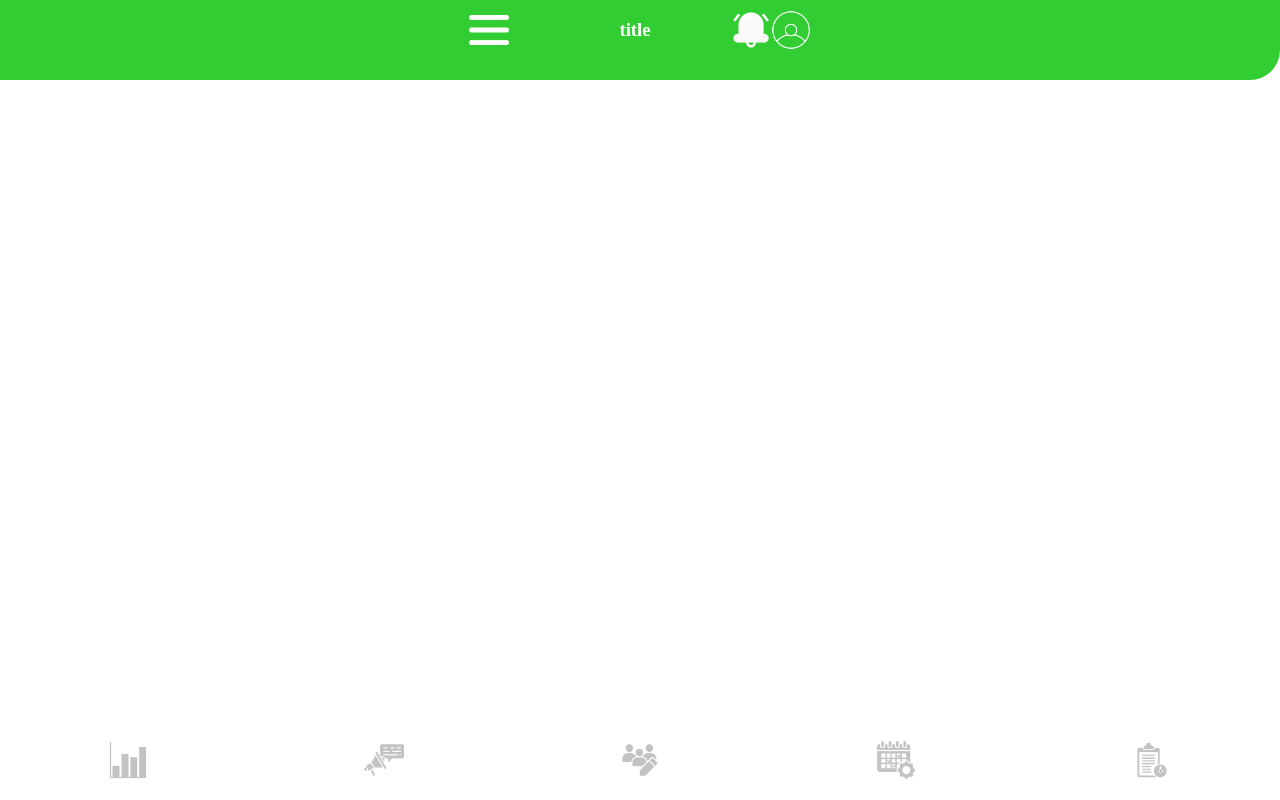
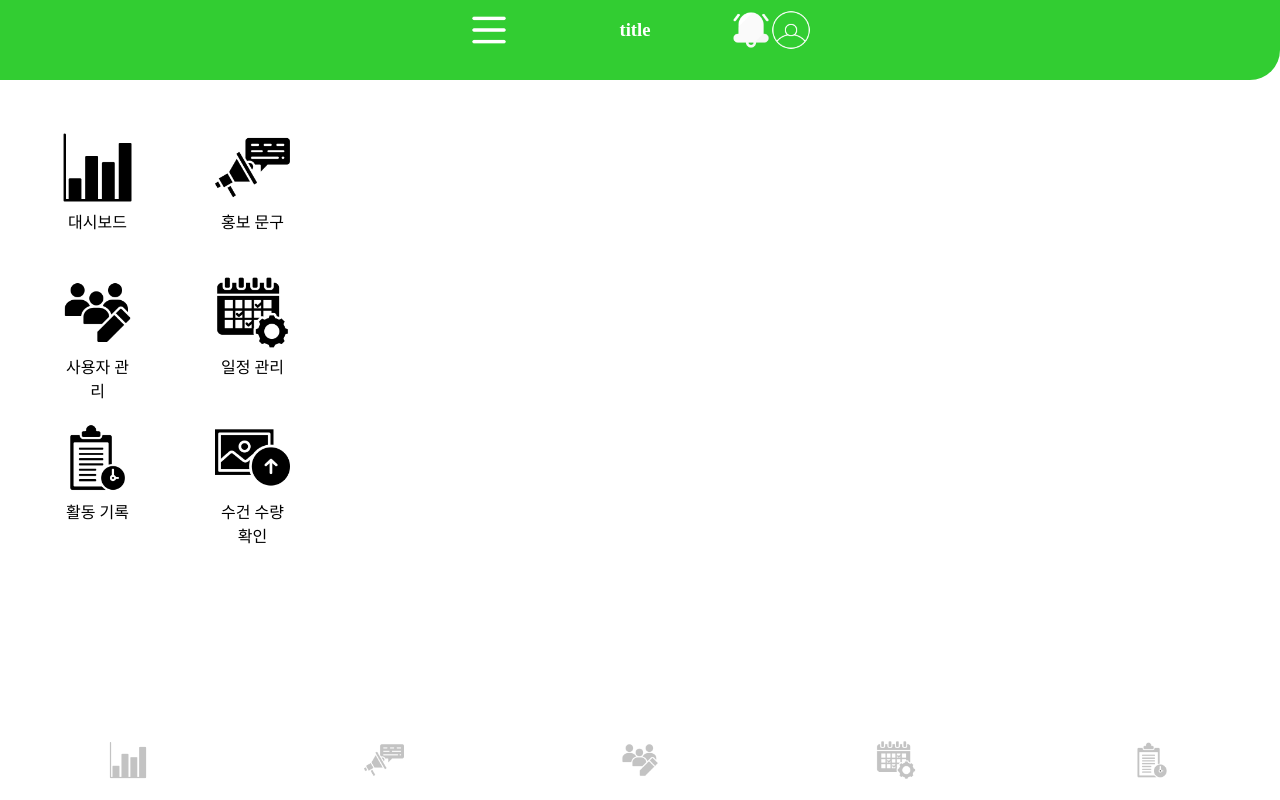
Before and after one commit to 2023-SMHRD-IS-CLOUD-1/Kingsman, a React (Create React App) app: page /AdminHome in a window 1280 px wide. Built offline with nearby package versions, Linux system fonts and the light colour scheme; a web font is replaced by a local one.

Commit message:
세 번째

```diff
--- a/src/App.css
+++ b/src/App.css
@@ -162,6 +162,70 @@
 
 
 /**************************************/
+.AdminHome {
+  top: 60px;
+  position: absolute;
+
+}
+
+.AdminHome img, .AdminHome>div div {
+  height: 75px;
+  width : 75px;
+  text-align: center;
+}
+.AdminHome>div div:nth-child(2){
+  margin-left: 80px;
+}
+
+.AdminHome>div {
+  justify-content: center;
+  align-items: center;
+  margin-left: 60px;
+  margin-top: 70px;
+  display: flex;
+  flex-wrap: wrap;
+}
+
+.AdminHome p {
+  margin: 0;
+}
+
+/* .AdminHome div:nth-child(5),
+.AdminHome div:nth-child(6){
+  margin-top: 10px;
+} */
+
+/* .homeTitle {
+  position :absolute;
+  top: 210px;
+  left: 60px;
+}
+.homeTitle div {
+  display: flex;
+}
+
+.homeTitle div *:nth-child(2) {
+  margin-left: 100px;
+}
+
+
+.homeTitle div:not(:first-child){
+  margin-top: 100px;
+
+}
+.homeTitle div:nth-child(2){
+  margin-left: -20px;
+
+}
+.homeTitle div:nth-child(3){
+  margin-left: -10px;
+}
+
+.homeTitle div:nth-child(3) >:last-child{
+  margin-left: 80px;
+} */
+
+/**************************************/
 .chartTable{
   top: 200px;
   left: 40px;
--- a/src/components/AdminFooter.jsx
+++ b/src/components/AdminFooter.jsx
@@ -5,13 +5,13 @@ import promotionIcon from '../image/promotion.png'
 import editIcon from '../image/edit.png'
 import scheduleIcon from '../image/schedule.png'
 import logIcon from '../image/log.png'
+// import uploadIcon from '../image/upload.png'
 import graphGrayIcon from '../image/graphGray.png'
 import promotionGrayIcon from '../image/promotionGray.png'
 import editGrayIcon from '../image/editGray.png'
 import scheduleGrayIcon from '../image/scheduleGray.png'
 import logGrayIcon from '../image/logGray.png'
 
-// import uploadIcon from '../image/upload.png'
 import { useLocation, useNavigate } from 'react-router-dom'
 
 const AdminFooter = () => {
--- a/src/components/AdminHome.jsx
+++ b/src/components/AdminHome.jsx
@@ -1,16 +1,69 @@
 import React from 'react'
 import AdminFooter from './AdminFooter'
 import AdminHeader from './AdminHeader'
-
+import { useNavigate } from 'react-router-dom';
+import graphIcon from '../image/graph.png'
+import promotionIcon from '../image/promotion.png'
+import editIcon from '../image/edit.png'
+import scheduleIcon from '../image/schedule.png'
+import logIcon from '../image/log.png'
+import uploadIcon from '../image/upload.png'
 
 const AdminHome = () => {
-
+  const nav = useNavigate();
   return (
     <div>
         <AdminHeader></AdminHeader>
-        <div></div>
+        <div className='AdminHome'>
+          <div>
+            <div onClick={()=>{nav('/Dashboard')}}>
+              <img src= {graphIcon}></img>
+              <p>대시보드</p>
+            </div>
+            <div onClick={()=>{nav('/PromotionalText')}}>
+              <img src= {promotionIcon}></img>
+              <p>홍보 문구</p>
+            </div>
+          </div>
+          <div>
+            <div onClick={()=>{nav('/UserManagement')}}>
+              <img src= {editIcon}></img>
+              <p>사용자 관리</p>
+            </div>
+            <div onClick={()=>{nav('/ScheduleManagement')}}>
+              <img src= {scheduleIcon}></img>
+              <p>일정 관리</p>
+            </div>
+          </div>
+          <div>
+            <div onClick={()=>{nav('/AllActivitiLog')}}>
+              <img src= {logIcon}></img>
+              <p>활동 기록</p>
+            </div>
+            <div onClick={()=>{nav('/TowelCount')}}><img src= {uploadIcon}></img>
 
-        <AdminFooter></AdminFooter>
+              <p>수건 수량 확인</p>
+            </div>
+
+          </div>
+      </div>
+      {/* <div className='homeTitle'>
+        <div>
+          <p>대시보드</p>
+          <p>홍보 문구</p>
+        </div>
+        <div>
+          <p>사용자 관리</p>
+          <p>일정 관리</p>
+        </div>
+        <div>
+          <p>활동 기록</p>
+          <p>수건 수량 확인</p>
+        </div>
+
+      </div>   */}
+
+      <AdminFooter></AdminFooter>
     </div>
   )
 }
--- a/src/components/Dashboard/Dashboard.jsx
+++ b/src/components/Dashboard/Dashboard.jsx
@@ -12,15 +12,15 @@ const Dashboard = (/*{list}*/) => {
     const [timeLine, setTimeLine] = useState("Week");
 
     // 시간 데이터 혹시 몰라서
-//     const [currentDate, setCurrentDate] = useState(new Date());
+    const [currentDate, setCurrentDate] = useState(new Date());
 
-//   useEffect(() => {
-//     const intervalId = setInterval(() => {
-//         setCurrentDate(new Date());
-//     }, 1000);
+  useEffect(() => {
+    const intervalId = setInterval(() => {
+        setCurrentDate(new Date());
+    }, 1000);
 
-//     return () => clearInterval(intervalId);
-//   }, []);
+    return () => clearInterval(intervalId);
+  }, []);
 
 
   return (
@@ -41,9 +41,9 @@ const Dashboard = (/*{list}*/) => {
             </div>
             <div className='chart'>
             {timeLine === "Week"?
-                <><h3>이번 주 입고량</h3><WeeklyLine className='chart' data={"?"} /></>:
+                <><h3>이번 주 입고량</h3><WeeklyLine className='chart' data={currentDate} /></>:
 
-                <><h3>이번 달 입고량</h3><MonthlyLine className='chart' data={"?"} /></>}
+                <><h3>이번 달 입고량</h3><MonthlyLine className='chart' data={currentDate} /></>}
 
             </div>
             <div className='chart'>
--- a/src/components/Dashboard/MonthlyLine.jsx
+++ b/src/components/Dashboard/MonthlyLine.jsx
@@ -1,39 +1,36 @@
-import React, { useEffect, useRef } from "react";
+import React, { useEffect, useRef, useState } from "react";
 import { Chart, registerables } from "chart.js";
 
 const MonthlyLine = ({data}) => {
   const chartRef = useRef(null);
   let chartInstance = null;
+  var backgroundColor =[];
+  var borderColor =[];
 
   useEffect(() => {
+    const year = data.getFullYear();
+    const month = data.getMonth() + 1; // 월은 0부터 시작하므로 1을 더합니다.
+    const lastDay = new Date(year, month, 0).getDate();
+    const newArray = Array.from({ length: lastDay}, (_, index) => index + 1);
     const ctx = chartRef.current.getContext("2d");
     const createChart = () => {
+
+      newArray.forEach(number => backgroundColor.push(`rgba(${50*number},${50*number},${50*number},0.2})`));
+
+      newArray.forEach(number => borderColor.push(`rgba(${50*number},${50*number},${50*number},1})`))
 
       Chart.register(...registerables);
       chartInstance = new Chart(ctx, {
         type: "line",
         data: {
-          labels: ["Red", "Blue", "Yellow", "Green", "Purple", "Orange"],
+          labels: newArray,
           datasets: [
             {
               label: "# of Votes",
-              data: [15, 20, 60, 10, 22, 30],
-              backgroundColor: [
-                "rgba(255, 99, 132, 0.2)",
-                "rgba(54, 162, 235, 0.2)",
-                "rgba(255, 206, 86, 0.2)",
-                "rgba(75, 192, 192, 0.2)",
-                "rgba(153, 102, 255, 0.2)",
-                "rgba(255, 159, 64, 0.2)",
-              ],
-              borderColor: [
-                "rgba(255, 99, 132, 1)",
-                "rgba(54, 162, 235, 1)",
-                "rgba(255, 206, 86, 1)",
-                "rgba(75, 192, 192, 1)",
-                "rgba(153, 102, 255, 1)",
-                "rgba(255, 159, 64, 1)",
-              ],
+              data: newArray,
+              backgroundColor: backgroundColor
+             ,
+              borderColor: borderColor,
               borderWidth: 1,
             },
           ],
--- a/src/components/Dashboard/WeeklyLine.jsx
+++ b/src/components/Dashboard/WeeklyLine.jsx
@@ -13,11 +13,11 @@ const WeeklyLine = ({data}) => {
       chartInstance = new Chart(ctx, {
         type: "line",
         data: {
-          labels: ["Red", "Blue", "Yellow", "Green", "Purple", "Orange"],
+          labels: ["일", "월", "화", "수", "목", "금", "토"],
           datasets: [
             {
               label: "# of Votes",
-              data: [15, 20, 60, 10, 22, 30],
+              data: [15, 20, 60, 10, 22, 30, 3],
               backgroundColor: [
                 "rgba(255, 99, 132, 0.2)",
                 "rgba(54, 162, 235, 0.2)",
@@ -25,6 +25,7 @@ const WeeklyLine = ({data}) => {
                 "rgba(75, 192, 192, 0.2)",
                 "rgba(153, 102, 255, 0.2)",
                 "rgba(255, 159, 64, 0.2)",
+                "rgba(187, 9, 200, 0.2)",
               ],
               borderColor: [
                 "rgba(255, 99, 132, 1)",
@@ -33,6 +34,7 @@ const WeeklyLine = ({data}) => {
                 "rgba(75, 192, 192, 1)",
                 "rgba(153, 102, 255, 1)",
                 "rgba(255, 159, 64, 1)",
+                "rgba(187, 9, 200, 1)",
               ],
               borderWidth: 1,
             },
```
Also changed, not shown: src/image/menu.png.
